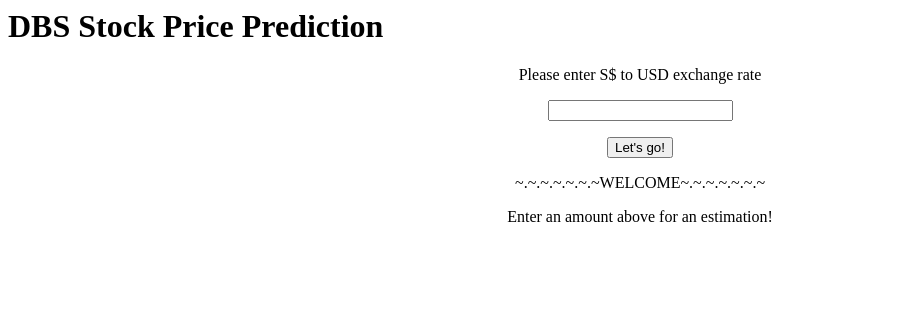
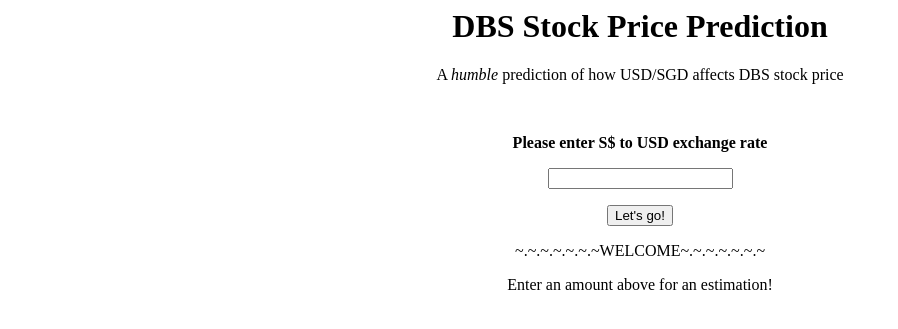
Before and after one commit to anyhowwws/DBS_Stock_Price, a Flask app: page / in a window 1280 px wide. Shown: the top 329 px of the page, without its empty margins (0-898 px from the left). Run offline with Flask 2, Linux system fonts and the light colour scheme.

Commit message:
Update index.html

```diff
--- a/templates/index.html
+++ b/templates/index.html
@@ -1,8 +1,10 @@
 <html>
     <body>
-        <h1>DBS Stock Price Prediction</h1>
+        <h1 style="text-align:center;">DBS Stock Price Prediction</h1>
         <form action="/" method="post">
-            <p style="text-align:center;"> Please enter S$ to USD exchange rate</p>
+            <p style="text-align:center;"> A <em>humble</em> prediction of how USD/SGD affects DBS stock price</p>
+            <br>
+            <p style="text-align:center;"> <strong> Please enter S$ to USD exchange rate </strong> </p>
             <p style="text-align:center;"> <input type="number" step="0.01" name="rates"></p>
             <p style="text-align:center;"> <input type="submit" value="Let's go!"></p>
         </form>
```
